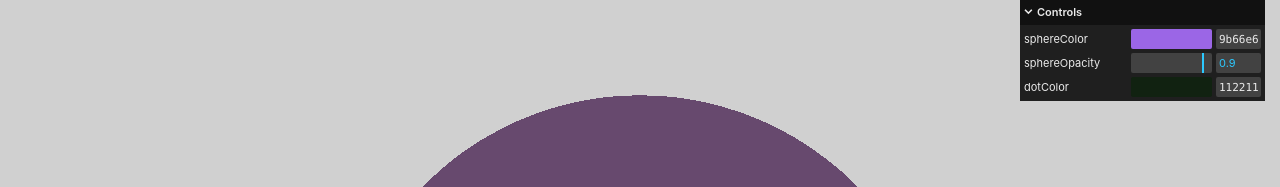
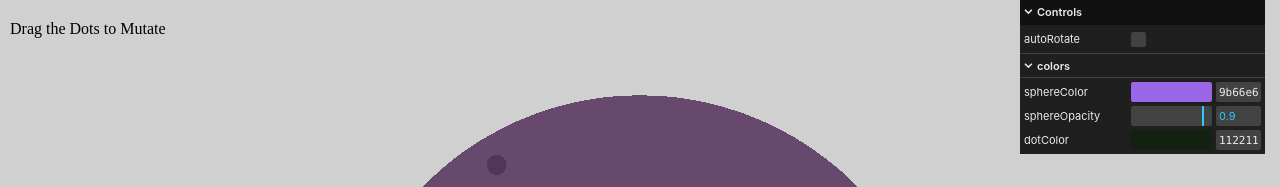
Before and after one commit to jebeyer/circles-and-dots, a plain HTML site: page index.html in a window 1280 px wide. Shown: the top 187 px of the page. Drawn offline with nearby package versions, Linux system fonts and the light colour scheme; animation ran at ten frames a second.

Commit message:
significant updates
added autoRotate toggle, now using planes to find circles via a "ham sandwich" method, added instructions text to html.

```diff
--- a/index.css
+++ b/index.css
@@ -38,3 +38,13 @@ html, body {
     height: 30px; /* Adjust the height as needed */
     text-align: center;
 }
+
+#info {
+	position: absolute;
+    padding: 10px;
+	top: 10px;
+	width: 100%;
+	text-align: left;
+	z-index: 100;
+	display:block;
+}
--- a/index.html
+++ b/index.html
@@ -29,6 +29,10 @@
       <canvas class="canvas"></canvas>
     </div>
 
+	<div id="info">
+	Drag the Dots to Mutate
+	</div>
+
 	<div id="bottom-right-table">
 		<table>
 			<tbody>
--- a/index.js
+++ b/index.js
@@ -22,136 +22,6 @@ window.onload = function() {
     }
 };
 
-// ---------------------------------------------------------------------------------
-function getRandomInt() {
-
-	return Math.ceil(Math.random() * 32676);
-
-}
-
-let R = [];
-let INF = 1e18;
-
-// Function to shuffle array
-function shuffle(array) {
-
-	let currentIndex = array.length, randomIndex;
-	while (currentIndex != 0) {
-		randomIndex = Math.floor(Math.random() * currentIndex);
-		currentIndex--;
-		[array[currentIndex], array[randomIndex]] = [array[randomIndex], array[currentIndex]];
-	}
-	return array;
-}
-
-class Circle2D {
-
-	constructor(p = new THREE.Vector2(0, 0), b = 0)
-	{
-		this.C = p;
-		this.R = b;
-	}
-};
-
-function is_inside(c, p){
-
-	let tmp = new THREE.Vector2();
-	tmp.copy(p);
-
-	return (tmp.distanceTo(c.C) <= c.R);
-}
-
-function get_circle_center( bx, by, cx, cy) {
-
-	let tmpPt = new THREE.Vector2();
-	let B = bx * bx + by * by;
-	let C = cx * cx + cy * cy;
-	let D = bx * cy - by * cx;
-	tmpPt.x = (cy * B - by * C) / (2 * D);
-	tmpPt.y = (bx * C - cx * B) / (2 * D);
-	return tmpPt;
-}
-
-function circle_from_3(A, B, C)
-{
-	let I = get_circle_center(B.x - A.x, B.y - A.y, C.x - A.x, C.y - A.y);
-
-	I.x += A.x;
-	I.y += A.y;
-	return new Circle2D(I, A.distanceTo(I));
-}
-
-function circle_from_2(A, B) {
-	let C = new THREE.Vector2((A.x + B.x) / 2.0, (A.y + B.y) / 2.0);
-
-	return new Circle2D(C, B.distanceTo(A) / 2.0);
-}
-
-function is_valid_circle(c, P) {
-
-	for (let p in P) {
-		if (!is_inside(c, p)) return false;
-	}
-	return true;
-}
-
-function min_circle_trivial(P) {
-
-	if (P.length == 0) {
-		return new Circle2D(new THREE.Vector2(0, 0), 0);
-	} else if (P.length == 1) {
-		return new Circle2D(P[0], 0);
-	} else if (P.length == 2) {
-		return circle_from_2(P[0], P[1]);
-	}
-
-	for (let i = 0; i < 3; i++) {
-		for (let j = i + 1; j < 3; j++) {
-
-			let c = circle_from_2(P[i], P[j]);
-			if (is_valid_circle(c, P)) return c;
-		}
-	}
-	return circle_from_3(P[0], P[1], P[2]);
-
-}
-
-function welzl_helper(P, n)
-{
-
-	if (n == 0 || R.length == 3) {
-		return min_circle_trivial(R);
-	}
-	let idx = getRandomInt() % n;
-	let p = new THREE.Vector2();
-	p.copy(P[idx]);
-	let temp = new THREE.Vector2();
-	temp.copy(P[idx]);
-	P[idx] = P[n - 1];
-	P[n - 1] = temp;
-
-	let d = welzl_helper(P, n - 1);
-
-	if (is_inside(d, p)) {
-		return d;
-	}
-	R.push(p);
-	return welzl_helper(P, n - 1);
-
-}
-
-function welzl(P) {
-
-	R = [];
-	shuffle(P);
-	return welzl_helper(P, P.length);
-}
-
-// Welzl's algorithm adapted from code by phasing17
-// https://www.geeksforgeeks.org/minimum-enclosing-circle-using-welzls-algorithm/
-// ---------------------------------------------------------------------------------
-
-
 let
 sizes,
 scene1,
@@ -166,8 +36,7 @@ baseMesh,
 minMouseDownFlag,
 mouseDown,
 grabbing,
-selection,
-boundingradius;
+selection;
 
 let offset = new THREE.Vector3();
 let dots = [];
@@ -200,7 +69,6 @@ const setScene = () => {
 	});
 	renderer.setPixelRatio(Math.min(window.devicePixelRatio, 2));
 
-	//scene1.add(new THREE.HemisphereLight(0xffffbb, 0x080820, 1.5));
 	const light1 = new THREE.AmbientLight( 0xffffbb ); // soft white light
 	scene1.add( light1 );
 
@@ -215,7 +83,7 @@ const setScene = () => {
 	setBaseSphere();
 	setDots();
 	setupDgList();
-	setCircles();
+	setCircles2();
 	resize();
 	listenTo();
 	render();
@@ -245,13 +113,10 @@ const setControls = () => {
 		let tmp3 = event.object.position.clone();
 		tmp3.setLength(20);
 		if (tmp3.z == 20) tmp3.z -= 0.01;
-		tmp3.normalize();
-		event.object.pos2.x = tmp3.x / (1 - tmp3.z);
-		event.object.pos2.y = tmp3.y / (1 - tmp3.z);
 		tmp3.setLength(20);
 		event.object.position.copy(tmp3);
 
-		updateCircles();
+		updateCircles2();
 
 	} );
 	dragcontrols.addEventListener( 'dragend', function ( event ) {
@@ -288,7 +153,6 @@ class dot extends THREE.Mesh {
     constructor(geom, mat) {
         super(geom, mat);
 		super.name = "dot";
-		this.pos2 = new THREE.Vector2();
     }
 
 }
@@ -298,54 +162,10 @@ class circle extends THREE.Mesh {
     constructor(geom, mat) {
         super(geom, mat);
 		super.name = "circle";
-		this.center2 = new THREE.Vector2();
-		this.point2 = new THREE.Vector2();
 		this.center3 = new THREE.Vector3();
-		this.point3 = new THREE.Vector3();
-		this.radvec2 = new THREE.Vector2();
 		this.radvec3 = new THREE.Vector3();
 		this.dg = 11;
     }
-
-}
-
-function notThreeInside (ctr, rad) {
-
-	let distances = [];
-	for (let i=0; i<6; i++) {
-		const tmpDistance = ctr.distanceTo(dots[i].pos2);
-		distances.push(tmpDistance);
-	}
-	distances.sort(compareNumbers);
-
-	return ((rad < distances[2]) || (rad > distances[3]));
-
-}
-
-function countOutside (ctr, radius) {
-
-	let count = 0;
-
-	let tmpDistance;
-	for (let i=0; i<dots.length;i++) {
-		tmpDistance = ctr.distanceTo(dots[i].pos2);
-		if (tmpDistance > radius) count++;
-	}
-
-	return count;
-
-}
-
-function getRadius (ctr) {
-
-	let distances = [];
-	for (let i=0; i<6; i++) {
-		const tmpDistance = ctr.distanceTo(dots[i].pos2);
-		distances.push(tmpDistance);
-	}
-	distances.sort(compareNumbers);
-
-	return (distances[2] + 3*distances[3])/4;
 
 }
 
@@ -362,75 +182,107 @@ class dotGroup {
 		this.center2 = new THREE.Vector2();
 		this.radius2 = 0.0;
 		this.circles = 0;
+		this.plane = new THREE.Plane();
+		this.center3 = new THREE.Vector3();
+		this.radius3 = new THREE.Vector3();
 
 	}
-	getCenter () {
+	areDotsDivided() {
+		if (this.plane.isPlane) {
 
-		if (this.circles > 0) return false;
-
-		let ctr3 = new THREE.Vector3();
-		let ctr2 = new THREE.Vector2();
-		let count, rad, tmpDistance;
-
-		let leftPts = [];
-		for (let k1=0; k1<this.left.length; k1++) {
-			const tmpPt = dots[this.left[k1]].pos2.clone();
-			leftPts.push(tmpPt);
+			let distances = [];
+			for (let i=0; i<dots.length; i++) {
+				const tmpDist = Math.sign(this.plane.distanceToPoint(dots[i].position));
+				distances.push(tmpDist);
 			}
-		let mecLeft = welzl(leftPts);
-		if (!isNaN(mecLeft.R)) {
-			ctr2.copy(mecLeft.C);
-			rad = getRadius(ctr2);
-			//console.log("A", mecLeft.R, rad);
-			//if (countOutside(ctr2, rad) == 3) {
-				if (ctr2.distanceTo(dots[this.left[0]].pos2) < rad) {
-					if (ctr2.distanceTo(dots[this.left[1]].pos2) < rad) {
-						if (ctr2.distanceTo(dots[this.left[2]].pos2) < rad) {
-							this.center2.copy(ctr2);
-							this.radius2 = rad;
+			if (distances[this.left[0]] == distances[this.left[1]] && distances[this.left[0]] == distances[this.left[2]]) {
+				if (distances[this.left[0]] != distances[this.right[0]]) {
+					if (distances[this.right[0]] == distances[this.right[1]] && distances[this.right[0]] == distances[this.right[2]]) {
 						return true;
 					}
 				}
 			}
-			//}
+		}
+		return false;
+	}
+	getPlane() {
+		if (this.circles > 0) return false;
 
+		let pt1 = new THREE.Vector3();
+		let pt2 = new THREE.Vector3();
+		let pt3 = new THREE.Vector3();
+		let tmpDist, indexL, indexR;
+
+		let distanceMat = [9999.999, 9999.999, 9999.999, 9999.999, 9999.999, 9999.999, 9999.999, 9999.999, 9999.999];
+		let closest = [0,0,0];
+		for (let i=0; i<3; i++) {
+			for (let j=0; j<3; j++) {
+				tmpDist = dots[this.left[i]].position.distanceTo(dots[this.right[j]].position);
+				distanceMat[3*i+j] = tmpDist;
+				if (tmpDist < distanceMat[closest[2]]) {
+					if (tmpDist < distanceMat[closest[1]]) {
+						if (tmpDist < distanceMat[closest[0]]) {
+							closest[2] = closest[1];
+							closest[1] = closest[0];
+							closest[0] = 3*i + j;
 						} else {
-
-			let rightPts = [];
-			for (let k1=0; k1<this.right.length; k1++) {
-				const tmpPt = dots[this.right[k1]].pos2.clone();
-				leftPts.push(tmpPt);
+							closest[2] = closest[1];
+							closest[1] = 3*i + j;
 						}
-			let mecRight = welzl(rightPts);
-			if (!isNaN(mecRight.R)) {
-				ctr2.copy(mecRight.C);
-				rad = getRadius(ctr2);
-				//console.log("A", mecLeft.R, rad);
-				//if (countOutside(ctr2, rad) == 3) {
-					if (ctr2.distanceTo(dots[this.right[0]].pos2) < rad) {
-						if (ctr2.distanceTo(dots[this.right[1]].pos2) < rad) {
-							if (ctr2.distanceTo(dots[this.right[2]].pos2) < rad) {
-								this.center2.copy(ctr2);
-								this.radius2 = rad;
-								return true;
+					} else {
+						closest[2] = 3*i + j;
 					}
 				}
 			}
-				//}
 		}
-		}
+
+		indexR = closest[0] %3;
+		indexL = (closest[0] - indexR)/3;
+		pt1.x = (dots[this.left[indexL]].position.x + dots[this.right[indexR]].position.x)/2;
+		pt1.y = (dots[this.left[indexL]].position.y + dots[this.right[indexR]].position.y)/2;
+		pt1.z = (dots[this.left[indexL]].position.z + dots[this.right[indexR]].position.z)/2;
+
+		indexR = closest[1] %3;
+		indexL = (closest[1] - indexR)/3;
+		pt2.x = (dots[this.left[indexL]].position.x + dots[this.right[indexR]].position.x)/2;
+		pt2.y = (dots[this.left[indexL]].position.y + dots[this.right[indexR]].position.y)/2;
+		pt2.z = (dots[this.left[indexL]].position.z + dots[this.right[indexR]].position.z)/2;
+
+		indexR = closest[2] %3;
+		indexL = (closest[2] - indexR)/3;
+		pt3.x = (dots[this.left[indexL]].position.x + dots[this.right[indexR]].position.x)/2;
+		pt3.y = (dots[this.left[indexL]].position.y + dots[this.right[indexR]].position.y)/2;
+		pt3.z = (dots[this.left[indexL]].position.z + dots[this.right[indexR]].position.z)/2;
+
+		let mat = new THREE.Matrix3(pt1.x, pt2.x, pt3.x, pt1.y, pt2.y, pt3.y, pt1.z, pt2.z, pt3.z);
+		const det = mat.determinant();
+
+		if ( det > 0 ) {
+			this.plane.setFromCoplanarPoints(pt1,pt2,pt3);
+		} else if ( det < 0 ) {
+			this.plane.setFromCoplanarPoints(pt1,pt3,pt2);
+		} else {
+			// det = 0 -> what do? nothing?
 			return false;
 		}
 
+		if (this.areDotsDivided()) {
+
+			const zeroVec = new THREE.Vector3(0.0, 0.0, 0.0);
+
+			const normalVec = this.plane.normal.clone();
+			normalVec.normalize();
+			const distanceToCenter = Math.abs(this.plane.distanceToPoint(zeroVec));
+			zeroVec.addScaledVector(normalVec, distanceToCenter);
+			this.center3.copy(zeroVec);
+
+			this.radius3.copy(pt1);
+			this.radius3.addScaledVector(this.center3,-1.0);
+			this.radius3.setLength(20.0*Math.cos(distanceToCenter/20.0));
+
+			return true;
 		}
 
-function dgEqual (dg1, dg2) {
-
-	if ((dg1.left[1] == dg2.left[1]) && (dg1.left[2] == dg2.left[2]) && (dg1.left[3] == dg2.left[3])) {
-		return true;
-	} else if ((dg1.right[1] == dg2.right[1]) && (dg1.right[2] == dg2.right[2]) && (dg1.right[3] == dg2.right[3])) {
-		return true;
-	} else {
 		return false;
 	}
 
@@ -458,7 +310,6 @@ const setDots = () => {
     let tmpDot, randomx, randomy, randomz, scaleMag;
     const dotGeom = new THREE.SphereGeometry(0.7, 12, 12);
     const dotMat = new THREE.MeshPhongMaterial({color: 0x112211});
-	boundingradius = 0;
 
     for (let i = 0; i < 6; i++) {
 
@@ -466,20 +317,15 @@ const setDots = () => {
 		tmpDot = new dot(dotGeom, dotMat);
 		dots.push(tmpDot);
 
-		tmpDot.position.x = Math.cos(1+i*Math.random());
-		tmpDot.position.y = Math.cos(2+i*Math.random());
-		tmpDot.position.z = Math.cos(3+i*Math.random());
+		tmpDot.position.x = Math.random() * 2 - 1;
+		tmpDot.position.y = Math.random() * 2 - 1;
+		tmpDot.position.z = Math.random() * 2 - 1;
 		tmpDot.position.normalize();
 		if (tmpDot.position.z == 1) {
 			tmpDot.position.z -= 0.01;
 			tmpDot.position.normalize();
 		}
-		tmpDot.pos2.x = tmpDot.position.x / (1 - tmpDot.position.z);
-		tmpDot.pos2.y = tmpDot.position.y / (1 - tmpDot.position.z);
 		tmpDot.position.setLength(20);
-
-		const tmpMag2 = Math.sqrt(Math.pow(tmpDot.pos2.x,2)+Math.pow(tmpDot.pos2.y,2));
-		boundingradius = 0.9 * Math.max(boundingradius,tmpMag2);
 
 		scene1.add(tmpDot);
 
@@ -498,60 +344,25 @@ const updateDotPositionTable = () => {
 
 }
 
-const setCircles = () => {
+const setCircles2 = () => {
 
-	let tmpCircle, torusGeom, torusMat, tmpPt2, tmpPt3, ctr2, ctr3, pnt2, pnt3, rad2, rad3, radius2;
-	ctr2 = new THREE.Vector2();
-	pnt2 = new THREE.Vector2();
-	tmpPt2 = new THREE.Vector2();
-	pnt3 = new THREE.Vector3();
-	tmpPt3 = new THREE.Vector3();
+	let tmpCircle, torusGeom, torusMat, ctr3;
 
 	for (let i=0; i<10; i++) {
 
-		if (dotGroups[i].getCenter()) {
+		if (dotGroups[i].getPlane()) {
 
 			dotGroups[i].circles = 1;
 
-			ctr2.copy(dotGroups[i].center2);
-			radius2 = dotGroups[i].radius2;
-			//console.log("C", ctr2,radius2);
-			let tmpMag = ctr2.length();
-			if (tmpMag < 0.1) {
-				pnt2.x = ctr2.x + radius2;
-				pnt2.y = ctr2.y;
-			} else {
-				pnt2.x = ctr2.x * (tmpMag + radius2) / tmpMag;
-				pnt2.y = ctr2.y * (tmpMag + radius2) / tmpMag;
-			}
-			rad2 = pnt2.clone();
-			rad2.addScaledVector(ctr2,-1);
-			tmpPt2 = ctr2.clone();
-			tmpPt2.addScaledVector(rad2,-1);
-			pnt3.x = (2 * pnt2.x)/(1 + Math.pow(pnt2.x,2) + Math.pow(pnt2.y,2));
-			pnt3.y = (2 * pnt2.y)/(1 + Math.pow(pnt2.x,2) + Math.pow(pnt2.y,2));
-			pnt3.z = (-1 + Math.pow(pnt2.x,2) + Math.pow(pnt2.y,2))/(1 + Math.pow(pnt2.x,2) + Math.pow(pnt2.y,2));
-			pnt3.setLength(20);
-			tmpPt3.x = (2 * tmpPt2.x)/(1 + Math.pow(tmpPt2.x,2) + Math.pow(tmpPt2.y,2));
-			tmpPt3.y = (2 * tmpPt2.y)/(1 + Math.pow(tmpPt2.x,2) + Math.pow(tmpPt2.y,2));
-			tmpPt3.z = (-1 + Math.pow(tmpPt2.x,2) + Math.pow(tmpPt2.y,2))/(1 + Math.pow(tmpPt2.x,2) + Math.pow(tmpPt2.y,2));
-			tmpPt3.setLength(20);
-			rad3 = pnt3.clone();
-			rad3.addScaledVector(tmpPt3,-1);
-			let radius3 = rad3.length() * 0.5;
-			rad3.setLength(radius3);
-			ctr3 = rad3.clone();
-			ctr3.addScaledVector(tmpPt3,1);
+			let radius3 = dotGroups[i].radius3.length();
+			let ctr3 = dotGroups[i].center3.clone();
+			//ctr3.setLength(20.0*Math.sin(radius3/20.0));
 
 			torusGeom = new THREE.TorusGeometry(radius3,0.2,12,60);
 			torusMat = new THREE.MeshBasicMaterial({ color: 0x202020 });
 			tmpCircle = new circle(torusGeom, torusMat);
-			tmpCircle.center2.copy(ctr2);
-			tmpCircle.point2.copy(pnt2);
-			tmpCircle.center3.copy(ctr3);
-			tmpCircle.point3.copy(pnt3);
-			tmpCircle.radvec2.copy(rad2);
-			tmpCircle.radvec3.copy(rad3);
+			tmpCircle.center3.copy(dotGroups[i].center3);
+			tmpCircle.radvec3.copy(dotGroups[i].radius3);
 			tmpCircle.dg = i;
 			circles.push(tmpCircle);
 			circleGeoms.push(torusGeom);
@@ -577,20 +388,14 @@ const setCircles = () => {
 
 }
 
-const updateCircles = () => {
+const updateCircles2 = () => {
 
-	let tmpCircle, torusGeom, torusMat, tmpPt2, tmpPt3, ctr2, ctr3, pnt2, pnt3, rad2, rad3, radius2;
-	tmpPt2 = new THREE.Vector2();
-	tmpPt3 = new THREE.Vector3();
-	ctr2 = new THREE.Vector2();
-	pnt2 = new THREE.Vector2();
-	pnt3 = new THREE.Vector3();
+	let tmpCircle, torusGeom, torusMat, ctr3;
 	let removedCircles = false;
 
 	for (let i=0; i<circles.length; i++) {
 
-		const oldrad2 = circles[i].radvec2.length();
-		if (notThreeInside(circles[i].center2, oldrad2)) {
+		if (!dotGroups[circles[i].dg].areDotsDivided()) {
 
 			scene1.remove(circles[i]);
 			circleGeoms[i].dispose();
@@ -598,7 +403,7 @@ const updateCircles = () => {
 			circles.splice(i,1);
 			circleGeoms.splice(i,1);
 
-			dotGroups[currDg].circles--;
+			dotGroups[currDg].circles = 0;
 			removedCircles = true;
 		}
 	}
@@ -606,49 +411,18 @@ const updateCircles = () => {
 	for (let i=0; i<10; i++) {
 
 		if (dotGroups[i].circles < 1) {
-			if (dotGroups[i].getCenter()) {
+			if (dotGroups[i].getPlane()) {
 
 				dotGroups[i].circles = 1;
 
-				ctr2.copy(dotGroups[i].center2);
-				radius2 = dotGroups[i].radius2;
-				//console.log("D", ctr2,radius2);
-				let tmpMag = ctr2.length();
-				if (tmpMag < 0.1) {
-					pnt2.x = ctr2.x + radius2;
-					pnt2.y = ctr2.y;
-				} else {
-					pnt2.x = ctr2.x * (tmpMag + radius2) / tmpMag;
-					pnt2.y = ctr2.y * (tmpMag + radius2) / tmpMag;
-				}
-				rad2 = pnt2.clone();
-				rad2.addScaledVector(ctr2,-1);
-				tmpPt2 = ctr2.clone();
-				tmpPt2.addScaledVector(rad2,-1);
-				pnt3.x = (2 * pnt2.x)/(1 + Math.pow(pnt2.x,2) + Math.pow(pnt2.y,2));
-				pnt3.y = (2 * pnt2.y)/(1 + Math.pow(pnt2.x,2) + Math.pow(pnt2.y,2));
-				pnt3.z = (-1 + Math.pow(pnt2.x,2) + Math.pow(pnt2.y,2))/(1 + Math.pow(pnt2.x,2) + Math.pow(pnt2.y,2));
-				pnt3.setLength(20);
-				tmpPt3.x = (2 * tmpPt2.x)/(1 + Math.pow(tmpPt2.x,2) + Math.pow(tmpPt2.y,2));
-				tmpPt3.y = (2 * tmpPt2.y)/(1 + Math.pow(tmpPt2.x,2) + Math.pow(tmpPt2.y,2));
-				tmpPt3.z = (-1 + Math.pow(tmpPt2.x,2) + Math.pow(tmpPt2.y,2))/(1 + Math.pow(tmpPt2.x,2) + Math.pow(tmpPt2.y,2));
-				tmpPt3.setLength(20);
-				rad3 = pnt3.clone();
-				rad3.addScaledVector(tmpPt3,-1);
-				let radius3 = rad3.length() * 0.5;
-				rad3.setLength(radius3);
-				ctr3 = rad3.clone();
-				ctr3.addScaledVector(tmpPt3,1);
+				let radius3 = dotGroups[i].radius3.length();
+				let ctr3 = dotGroups[i].center3.clone();
 
 				torusGeom = new THREE.TorusGeometry(radius3,0.2,12,60);
 				torusMat = new THREE.MeshBasicMaterial({ color: 0x202020 });
 				tmpCircle = new circle(torusGeom, torusMat);
-				tmpCircle.center2.copy(ctr2);
-				tmpCircle.point2.copy(pnt2);
-				tmpCircle.center3.copy(ctr3);
-				tmpCircle.point3.copy(pnt3);
-				tmpCircle.radvec2.copy(rad2);
-				tmpCircle.radvec3.copy(rad3);
+				tmpCircle.center3.copy(dotGroups[i].center3);
+				tmpCircle.radvec3.copy(dotGroups[i].radius3);
 				tmpCircle.dg = i;
 				circles.push(tmpCircle);
 				circleGeoms.push(torusGeom);
@@ -672,24 +446,27 @@ const updateCircles = () => {
 		}
 	}
 
-	//for (let jj=0; jj< circles.length; jj++) {
-		//console.log(jj, circles[jj].dg);
-	//}
-
 }
 
 const guiObj = {
+	autoRotate: false,
+	animateDots: false,
 	sphereColor: 0x9b66e6,
 	sphereOpacity: 0.9,
 	dotColor: 0x112211
 }
-gui.addColor(guiObj, 'sphereColor').onChange( value => {
+gui.add(guiObj, 'autoRotate').onChange( value => {
+	controls.autoRotate = value;
+} );
+//gui.add(guiObj, 'animateDots');
+const colorFolder = gui.addFolder( 'colors' );
+colorFolder.addColor(guiObj, 'sphereColor').onChange( value => {
 	baseMesh.material.color.set(value);
 } );
-gui.add(guiObj, 'sphereOpacity', 0, 1).onChange( value => {
+colorFolder.add(guiObj, 'sphereOpacity', 0, 1).onChange( value => {
 	baseMesh.material.opacity = value;
 } );
-gui.addColor(guiObj, 'dotColor').onChange( value => {
+colorFolder.addColor(guiObj, 'dotColor').onChange( value => {
 	for (let j=0; j<dots.length; j++) {
 		dots[j].material.color.set(value);
 	}
```
Lines whose indentation alone changed are shown as unchanged.
